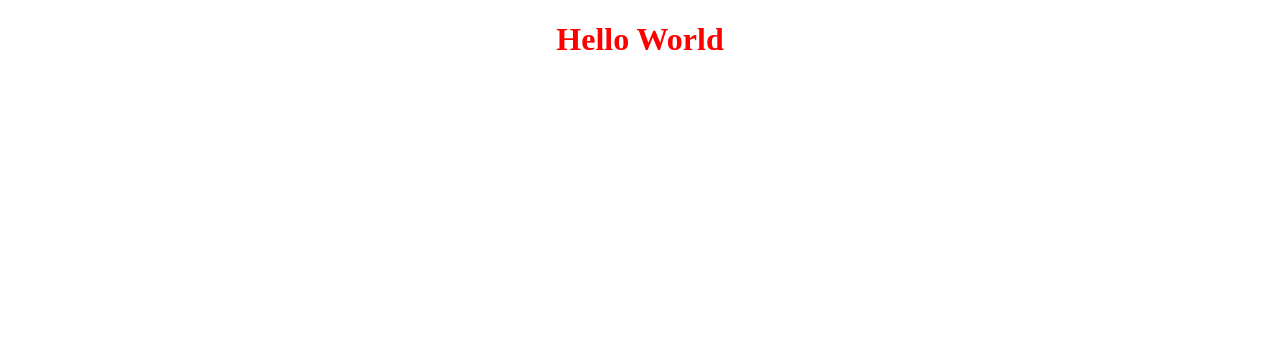
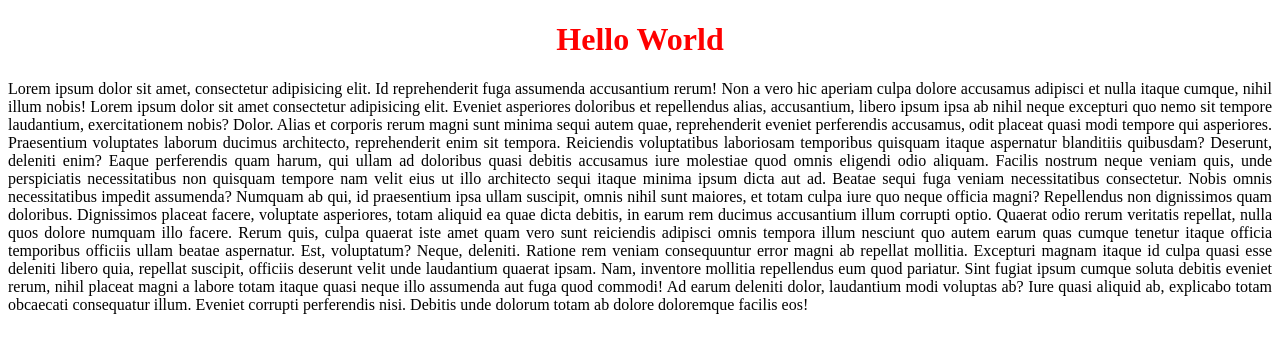
Before and after one commit to m-ghozi/kodebisat-mevn, a plain HTML site: page HTML-Dasar/index.html in a window 1280 px wide. Drawn offline with Linux system fonts and the light colour scheme.

Commit message:
html-dasar

```diff
--- a/HTML-Dasar/index.html
+++ b/HTML-Dasar/index.html
@@ -10,9 +10,22 @@
       font-size: 700;
       text-align: center;
     }
+    p {
+      text-align: justify;
+    }
   </style>
 </head>
 <body>
   <h1>Hello World</h1>
+  <p>Lorem ipsum dolor sit amet, consectetur adipisicing elit. Id reprehenderit fuga assumenda accusantium rerum! Non a vero hic aperiam culpa dolore accusamus adipisci et nulla itaque cumque, nihil illum nobis! Lorem ipsum dolor sit amet consectetur adipisicing elit. Eveniet asperiores doloribus et repellendus alias, accusantium, libero ipsum ipsa ab nihil neque excepturi quo nemo sit tempore laudantium, exercitationem nobis? Dolor.
+  Alias et corporis rerum magni sunt minima sequi autem quae, reprehenderit eveniet perferendis accusamus, odit placeat quasi modi tempore qui asperiores. Praesentium voluptates laborum ducimus architecto, reprehenderit enim sit tempora.
+  Reiciendis voluptatibus laboriosam temporibus quisquam itaque aspernatur blanditiis quibusdam? Deserunt, deleniti enim? Eaque perferendis quam harum, qui ullam ad doloribus quasi debitis accusamus iure molestiae quod omnis eligendi odio aliquam.
+  Facilis nostrum neque veniam quis, unde perspiciatis necessitatibus non quisquam tempore nam velit eius ut illo architecto sequi itaque minima ipsum dicta aut ad. Beatae sequi fuga veniam necessitatibus consectetur.
+  Nobis omnis necessitatibus impedit assumenda? Numquam ab qui, id praesentium ipsa ullam suscipit, omnis nihil sunt maiores, et totam culpa iure quo neque officia magni? Repellendus non dignissimos quam doloribus.
+  Dignissimos placeat facere, voluptate asperiores, totam aliquid ea quae dicta debitis, in earum rem ducimus accusantium illum corrupti optio. Quaerat odio rerum veritatis repellat, nulla quos dolore numquam illo facere.
+  Rerum quis, culpa quaerat iste amet quam vero sunt reiciendis adipisci omnis tempora illum nesciunt quo autem earum quas cumque tenetur itaque officia temporibus officiis ullam beatae aspernatur. Est, voluptatum?
+  Neque, deleniti. Ratione rem veniam consequuntur error magni ab repellat mollitia. Excepturi magnam itaque id culpa quasi esse deleniti libero quia, repellat suscipit, officiis deserunt velit unde laudantium quaerat ipsam.
+  Nam, inventore mollitia repellendus eum quod pariatur. Sint fugiat ipsum cumque soluta debitis eveniet rerum, nihil placeat magni a labore totam itaque quasi neque illo assumenda aut fuga quod commodi!
+  Ad earum deleniti dolor, laudantium modi voluptas ab? Iure quasi aliquid ab, explicabo totam obcaecati consequatur illum. Eveniet corrupti perferendis nisi. Debitis unde dolorum totam ab dolore doloremque facilis eos!</p>
 </body>
 </html>
```
